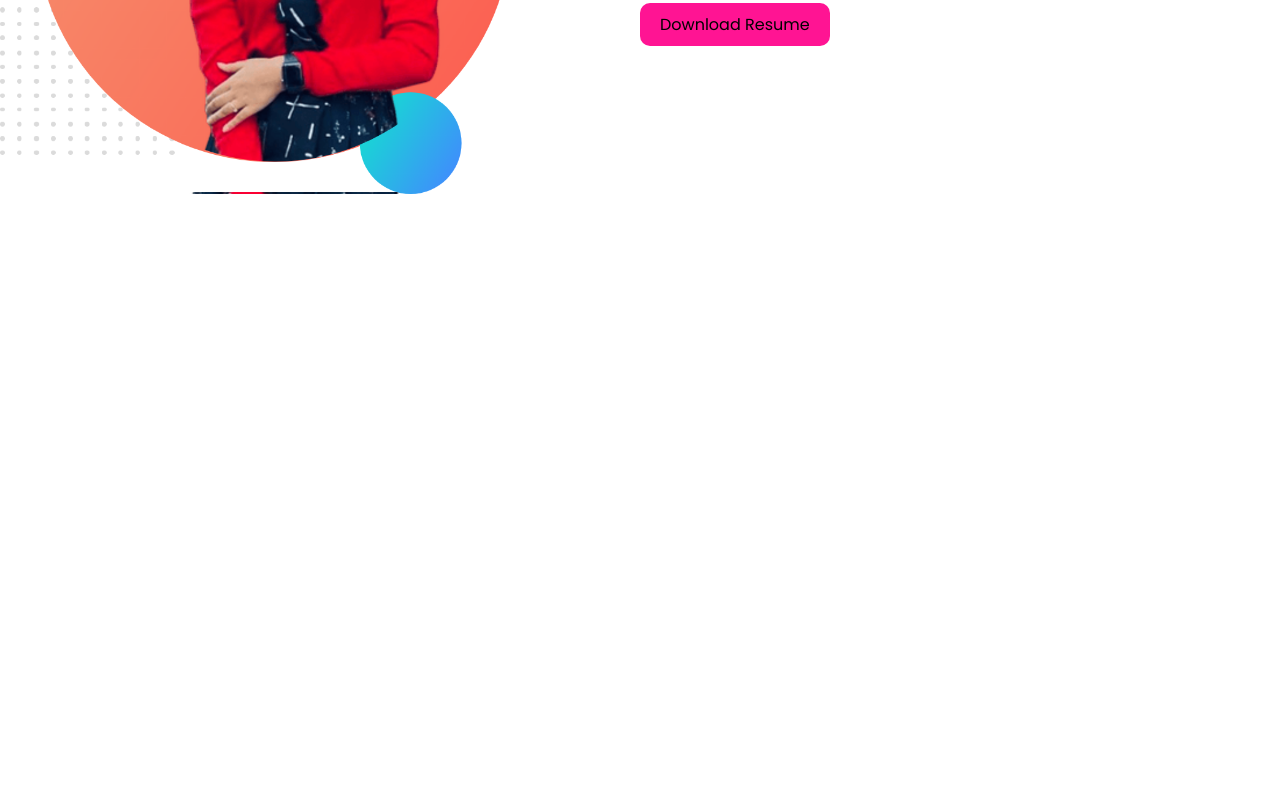
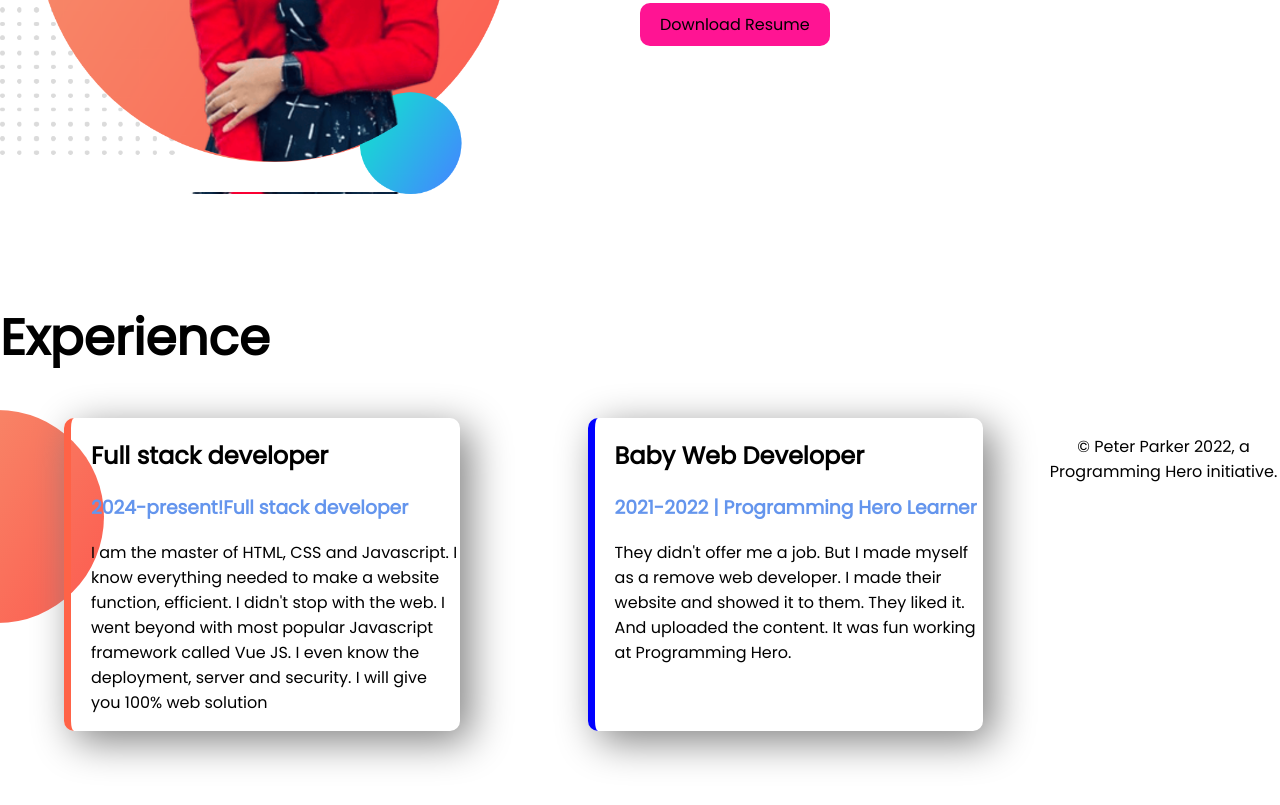
Before and after one commit to Tasnu11/developer-portfolio, a plain HTML site: page index.html in a window 1280 px wide. Shown: the part 913-1718 px from the top of the page. Before the commit the page ends 1214 px from the top, so only its background shows below. Drawn offline with Linux system fonts and the light colour scheme.

Commit message:
style bordern and added footer

```diff
--- a/index.html
+++ b/index.html
@@ -12,7 +12,7 @@
 
   <link rel="stylesheet" href="style.css">
 </head>
-<section class="top-banner">
+<section class="top-banner flexible-container">
   <div class="half-width">
     <h1>Wellcome To</h1>
     <h1><span class="something">Tasnim Islam</span> World</h1>
@@ -27,18 +27,40 @@
     <img src="images/tasnu-bg2.png">
   </div>
 </section>
-<section class="dream-big">
+<section class="dream-big flexible-container">
   <div class="half-width">
     <img src="images/my-bg.png">
   </div>
-   <div class="half-width" >
+  <div class="half-width">
     <h1>Big Dreamer</h1>
     <h3>"web development is not just my passion,it's a big part of my lifestyle"</h3>
-    <p>I've already mastered the foundamentals of HTML and CSS.I'm capable of creating any simple website.My objectives is to construct bigger website and get kknowledge in advance topics.
+    <p>I've already mastered the foundamentals of HTML and CSS.I'm capable of creating any simple website.My objectives
+      is to construct bigger website and get kknowledge in advance topics.
     </p>
     <a target="_blank" class="link-button" href="">Download Resume</a>
   </div>
 </section>
+<section class="experience-area">
+  <h1>Experience</h1>
+  <div class="flexible-container">
+    <div id="full-stack-developer" class="experience">
+      <h2>Full stack developer</h2>
+      <h3 class="something">2024-present!Full stack developer</h3>
+      <p>
+        I am the master of HTML, CSS and Javascript. I know everything needed to make a website function, efficient. I
+        didn't stop with the web. I went beyond with most popular Javascript framework called Vue JS. I even know the
+        deployment, server and security. I will give you 100% web solution
+      </p>
+    </div>
+    <div id="baby-web-developer" class="experience">
+      <h2>Baby Web Developer</h2>
+      <h3 class="something">2021-2022 | Programming Hero Learner</h3>
+      <p>
+        They didn't offer me a job. But I made myself as a remove web developer. I made their website and showed it to
+        them. They liked it. And uploaded the content. It was fun working at Programming Hero.
+      </p>
+    </div>
+    <footer> <p>© Peter Parker 2022, a Programming Hero initiative.</p></footer>
+  </div>
 </body>
-
-</html>
+</html
--- a/style.css
+++ b/style.css
@@ -8,7 +8,8 @@ h1{
 .something{
     color: cornflowerblue;
 }
-section{
+.flexible-container
+{
     display: flex;
     margin-bottom: 100px;
 }
@@ -35,3 +36,25 @@ section{
      background-image: url(images/dream-bg.png);
      background-position: right;
 }
+.experience{
+    width: 50%;
+    margin-left: 5%;
+    margin-right: 5%;
+    box-shadow: 10px 10px 40px gray;
+    padding-left: 20px;
+    border-radius: 10px;
+}
+.experience-area{
+    background-image:url(images/exp-bg.png);
+    background-repeat: no-repeat;
+    background-position: left;
+}
+#full-stack-developer{
+    border-left: 7px solid tomato;
+}
+#baby-web-developer{
+    border-left: 7px solid blue;
+}
+footer p{
+    text-align: center;
+}
```
Lines whose indentation alone changed are shown as unchanged.
